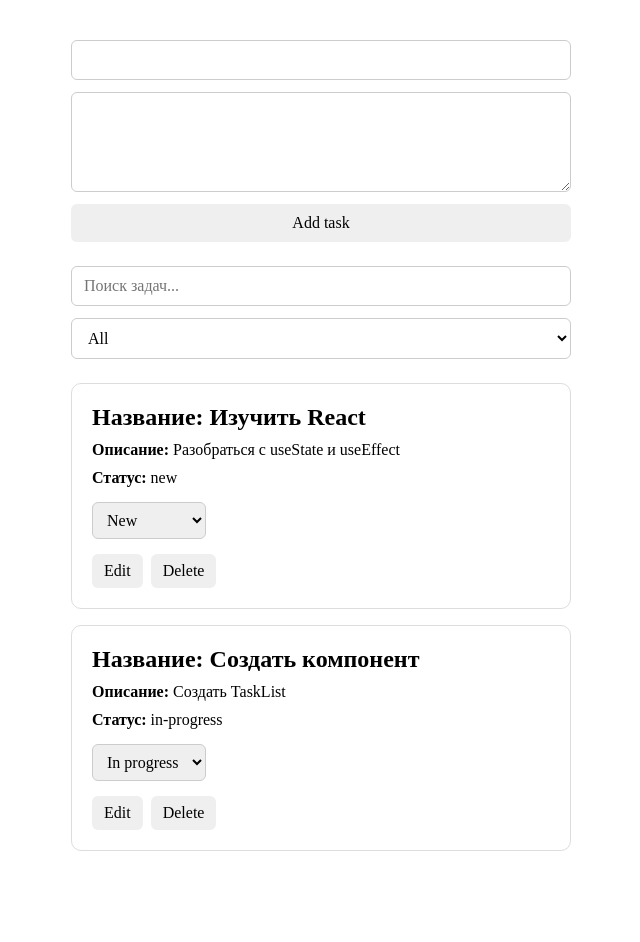
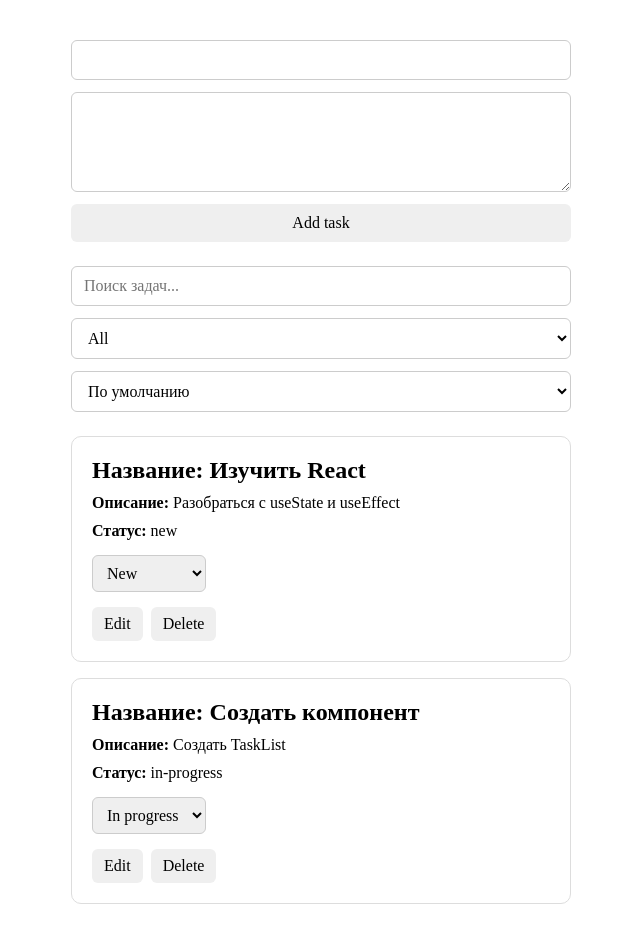
Before and after one commit to taptiyga/task-manager, a React (Vite) app: page / in a window 1280 px wide. Shown: the whole page, without its empty margins (319-959 px from the left). Before the commit the page ends 891 px from the top, so only its background shows below. Built offline with nearby package versions, Linux system fonts and the light colour scheme.

Commit message:
Implement task sorting

```diff
--- a/src/App.tsx
+++ b/src/App.tsx
@@ -5,6 +5,7 @@ import { tasks as initialTasks, type Task } from "./data/tasks";
 import styles from "./App.module.css";
 import { SearchBar } from "./components/SearchBar/SearchBar";
 import { TaskFilter } from "./components/TaskFilter/TaskFilter";
+import { TaskSort } from "./components/TaskSort/TaskSort";
 
 export function App() {
   const [tasks, setTasks] = useState(initialTasks);
@@ -12,6 +13,9 @@ export function App() {
   const [statusFilter, setStatusFilter] = useState<"all" | Task["status"]>(
     "all",
   );
+  const [sortOrder, setSortOrder] = useState<
+    "default" | "title-asc" | "title-desc"
+  >("default");
   const addTask = (task: Task): void => {
     setTasks((prevTasks) => [task, ...prevTasks]);
   };
@@ -40,6 +44,15 @@ export function App() {
 
     return matchesSearch && matchesStatus;
   });
+  const sortedTasks = [...filteredTasks];
+
+  if (sortOrder === "title-asc") {
+    sortedTasks.sort((a, b) => a.title.localeCompare(b.title));
+  }
+
+  if (sortOrder === "title-desc") {
+    sortedTasks.sort((a, b) => b.title.localeCompare(a.title));
+  }
   return (
     <main className={styles.app}>
       <AddTaskForm addTask={addTask} />
@@ -51,8 +64,10 @@ export function App() {
         setStatusFilter={setStatusFilter}
       />
 
+      <TaskSort sortOrder={sortOrder} setSortOrder={setSortOrder} />
+
       <TaskList
-        tasks={filteredTasks}
+        tasks={sortedTasks}
         deleteTask={deleteTask}
         updateTask={updateTask}
         updateTaskStatus={updateTaskStatus}
--- /dev/null
+++ b/src/components/TaskSort/TaskSort.module.css
@@ -0,0 +1,12 @@
+.select {
+  display: block;
+  width: 100%;
+  max-width: 500px;
+  margin: 12px auto 0;
+  padding: 10px 12px;
+  border: 1px solid #ccc;
+  border-radius: 6px;
+  background: white;
+  font: inherit;
+  cursor: pointer;
+}
--- /dev/null
+++ b/src/components/TaskSort/TaskSort.tsx
@@ -0,0 +1,22 @@
+import styles from "./TaskSort.module.css";
+
+type TaskSortProps = {
+  sortOrder: "default" | "title-asc" | "title-desc";
+  setSortOrder: (value: "default" | "title-asc" | "title-desc") => void;
+};
+
+export function TaskSort({ sortOrder, setSortOrder }: TaskSortProps) {
+  return (
+    <select
+      className={styles.select}
+      value={sortOrder}
+      onChange={(e) =>
+        setSortOrder(e.target.value as "default" | "title-asc" | "title-desc")
+      }
+    >
+      <option value="default">По умолчанию</option>
+      <option value="title-asc">По названию ↑</option>
+      <option value="title-desc">По названию ↓</option>
+    </select>
+  );
+}
```
